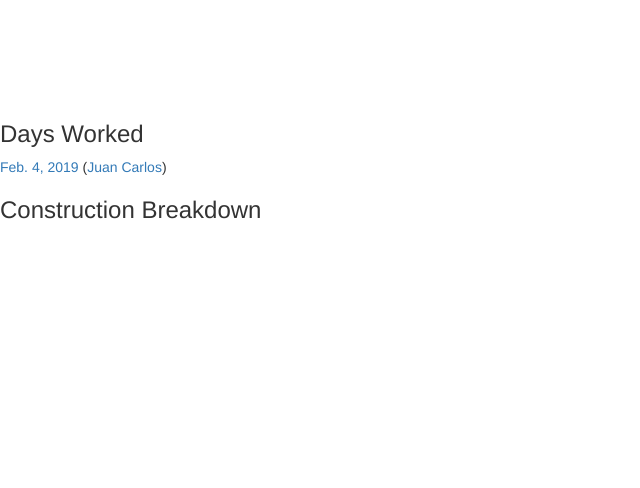
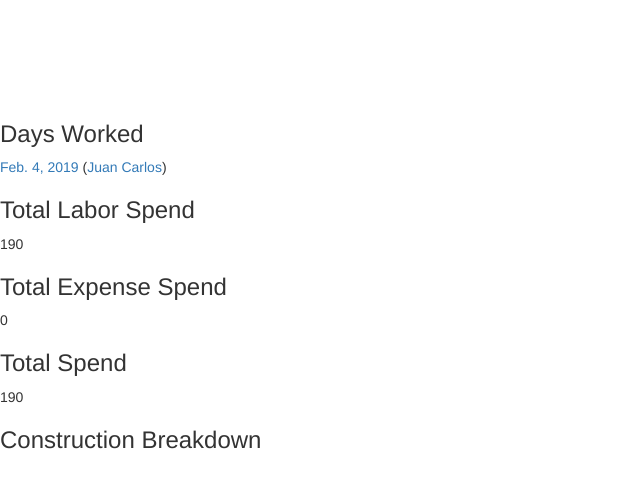
Before and after one commit to newbusox/expensetracker, a Django app: page /project/81-shepard/ in a window 1280 px wide. Shown: the part 299-787 px from the top of the page, without its empty margins (0-640 px from the left). Run offline with Django 3.2, Linux system fonts and the light colour scheme; data comes from the database, SQL or seed files in the repository; data that the repository does not hold is empty; some libraries are stand-ins or nearby versions.

Commit message:
adding in expense calculations

```diff
--- a/expenses/models.py
+++ b/expenses/models.py
@@ -21,7 +21,6 @@ def geocode(address):
     lng = geocode_result[0]['geometry']['location']['lng']
 
     return lat, lng
-
 
 class Client(models.Model):
     name = models.CharField(max_length=200)
@@ -89,7 +88,7 @@ class WorkDay(models.Model):
 class Expense(models.Model):
     amount = models.FloatField()
     description = models.TextField(blank=True, null=True)
-    file = models.FileField(upload_to='attachments')
+    file = models.FileField(upload_to='attachments', blank=True)
     workday = models.ForeignKey(WorkDay, on_delete=models.CASCADE)
 
     def __str__(self):
--- a/expenses/templates/date_filter.html
+++ b/expenses/templates/date_filter.html
@@ -95,12 +95,14 @@ crossorigin="anonymous"></script>
         <thead>
             <th>Projects</th>
             <th>Total Amount Spent (Labor)</th>
+            <th>Total Spend (Incl. Expenses)</th>
             <th>Days Worked</th>
         </thead>
         <tbody>
             <tr>
                 <td>{% for project in multi_projects %}<a href="{% url 'project_detail' slug=project.slug %}">{{ project.address }}{% if not forloop.last %}; {% endif %}</a>{% endfor %}</td>
                 <td>{{ total_labor_spend }}</td>
+                <td>{{ total_spend }}</td>
                 <td>{% for day in work_days %}<a href="{%url 'workday_detail' slug=day.slug %}">{{ day.date }}</a>{% if not forloop.last %}, {% endif %}{% endfor %}</td>
             </tr>
         </tbody>
--- a/expenses/templates/project_detail.html
+++ b/expenses/templates/project_detail.html
@@ -62,9 +62,16 @@
         </div>
     {% endfor %}
     {% endif %}
+    <h3>Total Labor Spend</h3>
+    <p>{{ total_labor_spend }}</p>
+    <h3>Total Expense Spend</h3>
+    <p>{{ total_expense_spend }}</p>
+    <h3>Total Spend</h3>
+    <p>{{ total_spend }}</p>
     <h3>Construction Breakdown</h3>
     {% for division_type, value in construction_divisions.items %}
-        <p>{{ division_type }}: {{ value.days }} days ({% for day in value.work_days %}<a href="{%url 'workday_detail' slug=day.slug %}">{{ day.date }}</a> {% endfor %}) | Total Labor Spend: {{ value.labor_spend }}</p>
+        <p>{{ division_type }}: {{ value.days }} days ({% for day in value.work_days %}<a href="{%url 'workday_detail' slug=day.slug %}">{{ day.date }}</a> {% endfor %})
+            | Total Labor Spend: {{ value.labor_spend }} | Total Expense Spend: {{ value.expense_spend }} | Total Spend: {{ value.total_spend }}</p>
     {% endfor %}
 
 {% endif %}
--- a/expenses/templates/workday_detail.html
+++ b/expenses/templates/workday_detail.html
@@ -65,6 +65,10 @@
     {% for employee in workday.employee.all %}<a href="{%url 'employee_detail' slug=employee.slug %}">{{ employee.name }}</a>{% if not forloop.last %}, {% endif %}{% endfor %}
     <h3>Daily Total Labor Cost</h3>
     {% if daily_spend %}{{ daily_spend }}{% endif %}
+    <h3>Daily Total Expense</h3>
+    {{ daily_expense_spend }}
+    <h3>Daily Total Spend</h3>
+    {{ daily_total_spend }}
     {% if workday.constructiondivision_set %}
     <h3>Construction Division</h3>
         {% for construction_division in workday.constructiondivision_set.all %}
--- a/expenses/views.py
+++ b/expenses/views.py
@@ -46,6 +46,21 @@ def calculate_daily_labor_spend_per_project(work_day):
 
     return total_labor_spend
 
+def calculate_expense_spend_per_work_day(work_day):
+    total_expense_spend = 0
+    for expense in work_day.expense_set.all():
+        total_expense_spend += expense.amount
+
+    return total_expense_spend
+
+def calculate_expense_spend(work_days):
+    total_expense_spend = 0
+
+    for work_day in work_days:
+        total_expense_spend += calculate_expense_spend_per_work_day(work_day)
+
+    return total_expense_spend
+
 def get_construction_divisions(work_days):
     construction_breakdown = {}
 
@@ -60,9 +75,13 @@ def get_construction_divisions(work_days):
                 construction_breakdown[key]['days'] = 0
                 construction_breakdown[key]['work_days'] = []
                 construction_breakdown[key]['labor_spend'] = 0
+                construction_breakdown[key]['expense_spend'] = 0
+                construction_breakdown[key]['total_spend'] = 0
             construction_breakdown[key]['days'] += 1
             construction_breakdown[key]['work_days'].append(work_day)
             construction_breakdown[key]['labor_spend'] += calculate_labor_spend_per_work_day(work_day)
+            construction_breakdown[key]['expense_spend'] += calculate_expense_spend_per_work_day(work_day)
+            construction_breakdown[key]['total_spend'] = construction_breakdown[key]['labor_spend'] + construction_breakdown[key]['expense_spend']
 
     return construction_breakdown
 
@@ -88,24 +107,35 @@ def project_detail(request, slug):
 
     days_worked = project.workday_set.all().order_by('date')
 
+    total_labor_spend = calculate_labor_spend(days_worked)
+    total_expense_spend = calculate_expense_spend(days_worked)
+    total_spend = total_labor_spend + total_expense_spend
+
     construction_divisions = get_construction_divisions(days_worked)
 
     template = loader.get_template('project_detail.html')
     context = {
             'project': project,
+            'total_labor_spend': total_labor_spend,
+            'total_expense_spend': total_expense_spend,
+            'total_spend': total_spend,
             'days_worked': days_worked,
             'construction_divisions': construction_divisions,
     }
     return HttpResponse(template.render(context, request))
 
 def workday_detail(request, slug):
-    workday = WorkDay.objects.get(slug=slug)
+    work_day = WorkDay.objects.get(slug=slug)
     template = loader.get_template('workday_detail.html')
-    daily_spend = calculate_daily_labor_spend_per_project(workday)
+    daily_spend = calculate_daily_labor_spend_per_project(work_day)
+    daily_expense_spend = calculate_expense_spend_per_work_day(work_day)
+    daily_total_spend = daily_spend + daily_expense_spend
 
     context = {
-        'workday': workday,
+        'workday': work_day,
         'daily_spend': daily_spend,
+        'daily_expense_spend': daily_expense_spend,
+        'daily_total_spend': daily_total_spend,
     }
 
     return HttpResponse(template.render(context, request))
@@ -157,6 +187,7 @@ def calendar(request):
 def search(request, project=None, date_start=None, date_end=None):
     work_days = None
     total_labor_spend = None
+    total_expense_spend = None
     multi_work_days = None
     multi_projects = None
 
@@ -193,10 +224,12 @@ def search(request, project=None, date_start=None, date_end=None):
         if date_end:
             work_days = work_days.filter(date__lte=date_end)
         total_labor_spend = calculate_labor_spend(work_days)
+        total_spend = total_labor_spend + calculate_expense_spend(work_days)
 
         context = {
             'project': project,
             'total_labor_spend': total_labor_spend,
+            'total_spend': total_spend,
             'work_days': work_days,
             'date_start': date_start,
             'date_end': date_end,
```
